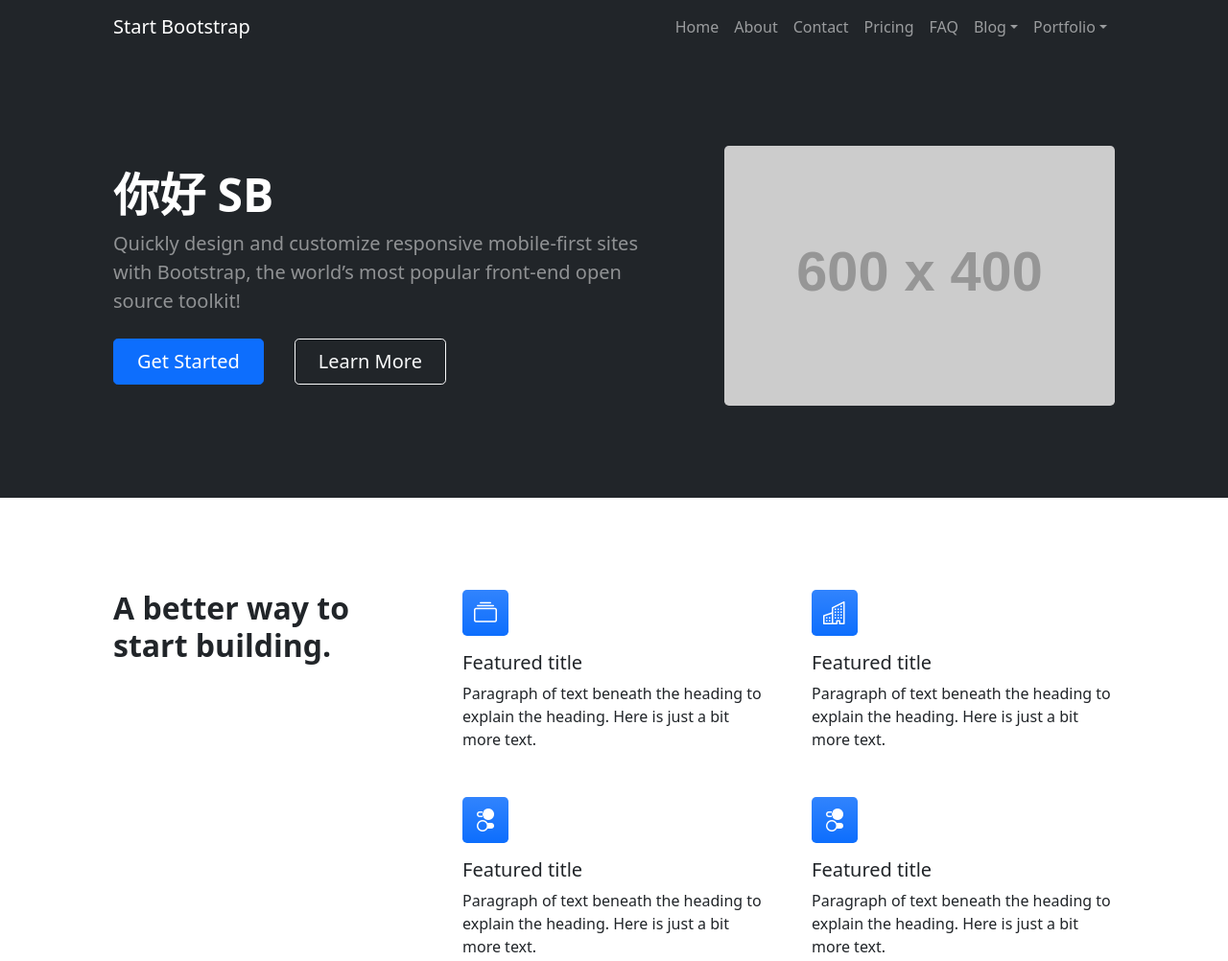
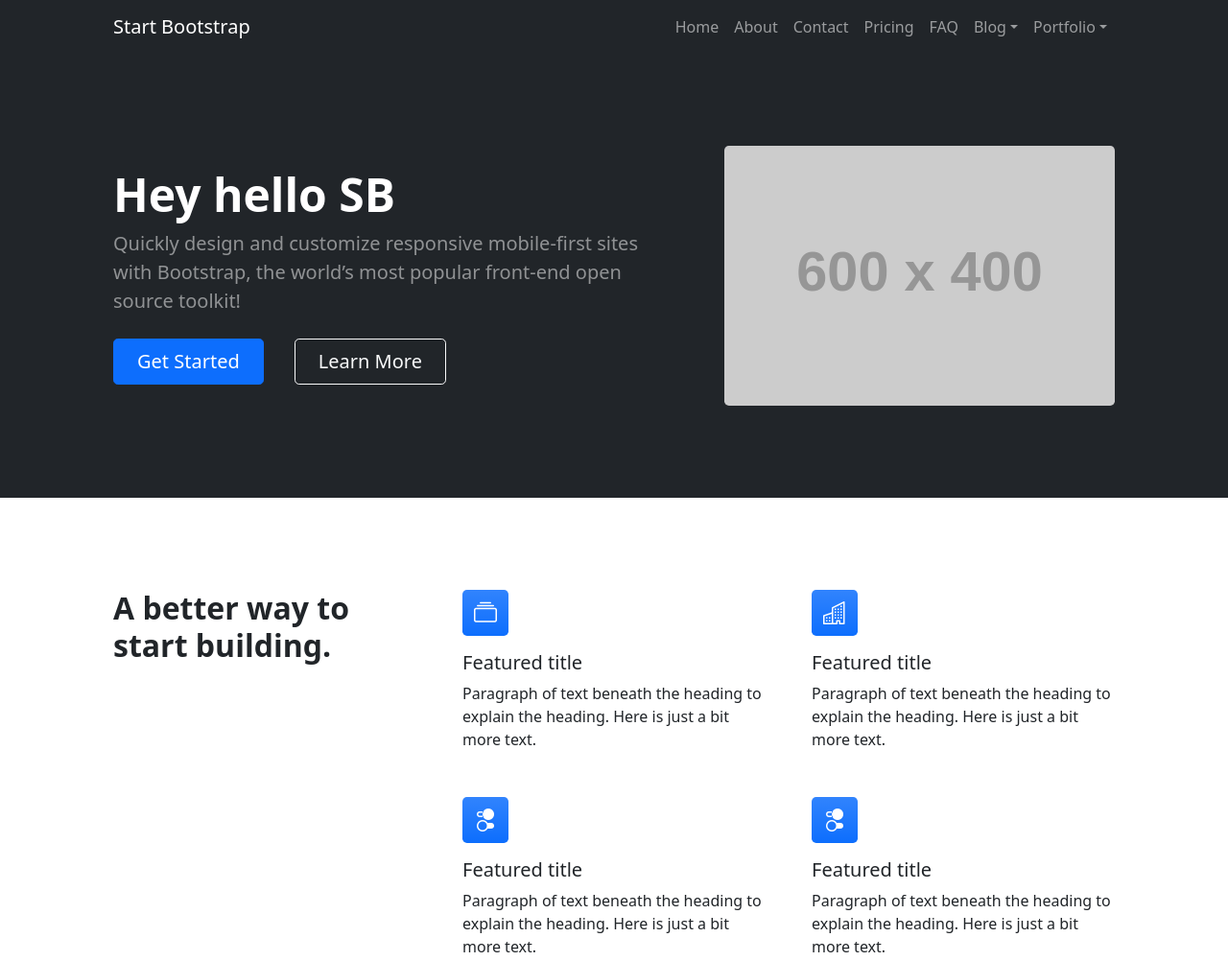
Before and after one commit to Yunnnnnnnnnnnnnnn/my, a plain HTML site: page index.html in a window 1280 px wide. Shown: the top 1002 px of the page at 96% size. Drawn offline with nearby package versions, Linux system fonts and the light colour scheme; placeholder pictures from the web are drawn by us.

Commit message:
Title last

```diff
--- a/index.html
+++ b/index.html
@@ -51,7 +51,7 @@
                     <div class="row gx-5 align-items-center justify-content-center">
                         <div class="col-lg-8 col-xl-7 col-xxl-6">
                             <div class="my-5 text-center text-xl-start">
-                                <h1 class="display-5 fw-bolder text-white mb-2">你好 SB</h1>
+                                <h1 class="display-5 fw-bolder text-white mb-2">Hey hello SB</h1>
                                 <p class="lead fw-normal text-white-50 mb-4">Quickly design and customize responsive mobile-first sites with Bootstrap, the world’s most popular front-end open source toolkit!</p>
                                 <div class="d-grid gap-3 d-sm-flex justify-content-sm-center justify-content-xl-start">
                                     <a class="btn btn-primary btn-lg px-4 me-sm-3" href="#features">Get Started</a>
```
